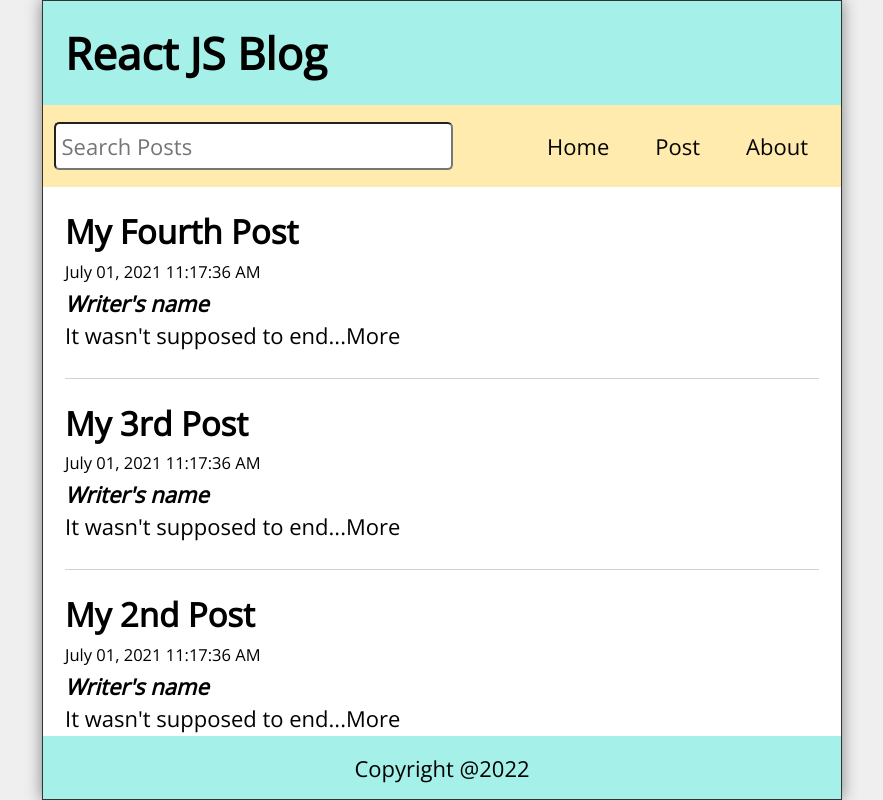
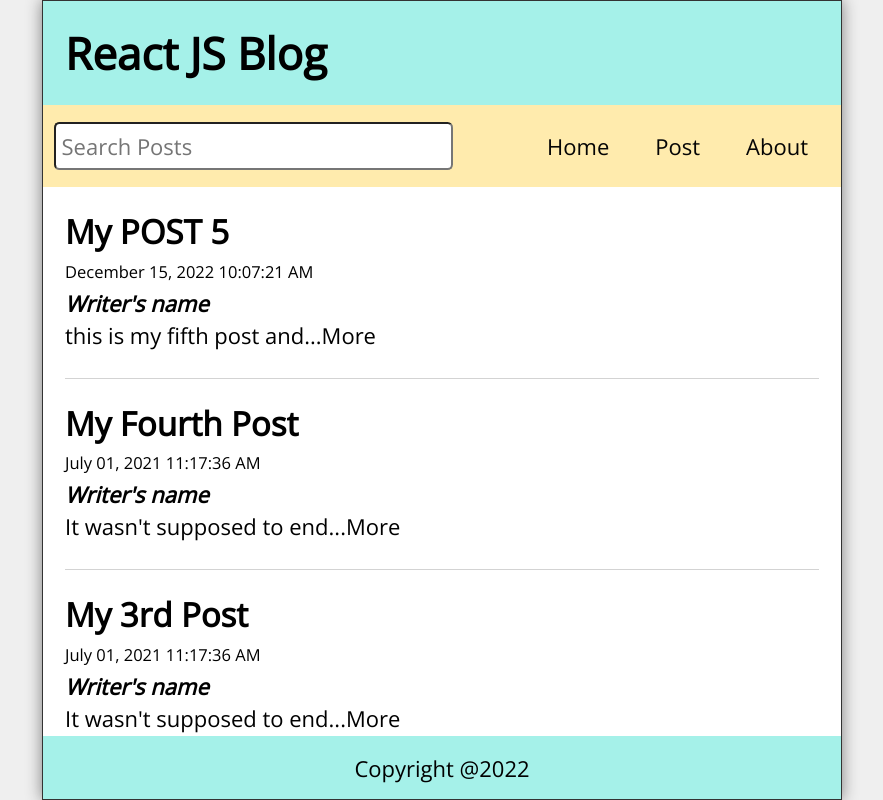
Before and after one commit to Vaidik1308/Blog-app, a React (Create React App) app: page / in a window 1280 px wide. Shown: the whole page, without its empty margins (198-1081 px from the left). Built offline with nearby package versions, Linux system fonts and the light colour scheme; data requests are answered from the project's data file.

Commit message:
added the post req feature to this using axios

```diff
--- a/data/db.json
+++ b/data/db.json
@@ -1,6 +1,5 @@
 {
-    "posts" : [
-
+  "posts": [
     {
       "id": 1,
       "title": "My First Post",
@@ -17,7 +16,6 @@
       "id": 3,
       "title": "My 3rd Post",
       "datetime": "July 01, 2021 11:17:36 AM",
-
       "body": "It wasn't supposed to end that way. The plan had been meticulously thought out and practiced again and again. There was only one possible result once it had been implemented, but as they stood there the result wasn't anything close to what it should have been. They all blankly looked at each wondering how this could have happened. In their minds, they all began to blame the other members of the group as to why they had failed.Since they are still preserved in the rocks for us to see, they must have been formed quite recently, that is, geologically speaking. What can explain these striations and their common orientation? Did you ever hear about the Great Ice Age or the Pleistocene Epoch? Less than one million years ago, in fact, some 12,000 years ago, an ice sheet many thousands of feet thick rode over Burke Mountain in a southeastward direction. The many boulders frozen to the underside of the ice sheet tended to scratch the rocks over which they rode. The scratches or striations seen in the park rocks were caused by these attached boulders. The ice sheet also plucked and rounded Burke Mountain into the shape it possesses today."
     },
     {
@@ -25,6 +23,12 @@
       "title": "My Fourth Post",
       "datetime": "July 01, 2021 11:17:36 AM",
       "body": "It wasn't supposed to end that way. The plan had been meticulously thought out and practiced again and again. There was only one possible result once it had been implemented, but as they stood there the result wasn't anything close to what it should have been. They all blankly looked at each wondering how this could have happened. In their minds, they all began to blame the other members of the group as to why they had failed.Since they are still preserved in the rocks for us to see, they must have been formed quite recently, that is, geologically speaking. What can explain these striations and their common orientation? Did you ever hear about the Great Ice Age or the Pleistocene Epoch? Less than one million years ago, in fact, some 12,000 years ago, an ice sheet many thousands of feet thick rode over Burke Mountain in a southeastward direction. The many boulders frozen to the underside of the ice sheet tended to scratch the rocks over which they rode. The scratches or striations seen in the park rocks were caused by these attached boulders. The ice sheet also plucked and rounded Burke Mountain into the shape it possesses today."
+    },
+    {
+      "id": 5,
+      "title": "My POST 5",
+      "datetime": "December 15, 2022 10:07:21 AM",
+      "body": "this is my fifth post and will be save inside the api as post 5"
     }
   ]
 }
--- a/src/App.js
+++ b/src/App.js
@@ -7,7 +7,7 @@ import NewPost from './NewPost';
 import PostPage from './PostPage';
 import About from './About';
 import Missing from './Missing';
-import { Route, Routes } from 'react-router-dom' ;
+import { Route, Routes ,useNavigate} from 'react-router-dom' ;
 import { useState, useEffect } from 'react';
 import {format} from 'date-fns';
 import api from './api/posts';
@@ -19,6 +19,7 @@ function App() {
   const [searchResults,setSearchResults] = useState([]);
   const [postTitle,setPostTitle] = useState('');
   const [postBody, setPostBody] = useState('');
+  const history = useNavigate();
 
   useEffect(() => {
     const fetchPost = async () => {
@@ -59,7 +60,7 @@ function App() {
     setPosts(postList);
   }
 
-  const handleSubmit = (e) => {
+  const handleSubmit = async (e) => {
     e.preventDefault();
     const id = (posts.length) ? (posts.length + 1) : 1;
     const newPosts = {
@@ -68,10 +69,17 @@ function App() {
       datetime: format(new Date(), 'MMMM dd, yyyy pp'),
       body:postBody,
     }
-    const postList = [...posts,newPosts];
-    setPosts(postList);
-    setPostBody('');
-    setPostTitle('')
+    try{
+      const response = await api.post('/posts' , newPosts)
+      const postList = [...posts,response.data];
+      setPosts(postList);
+      setPostBody('');
+      setPostTitle('');
+      history('/');
+    }catch(err){
+      console.log(`ERROR: ${err.message}`);
+    }
+
   }
 
 
```
Lines whose indentation alone changed are shown as unchanged.
